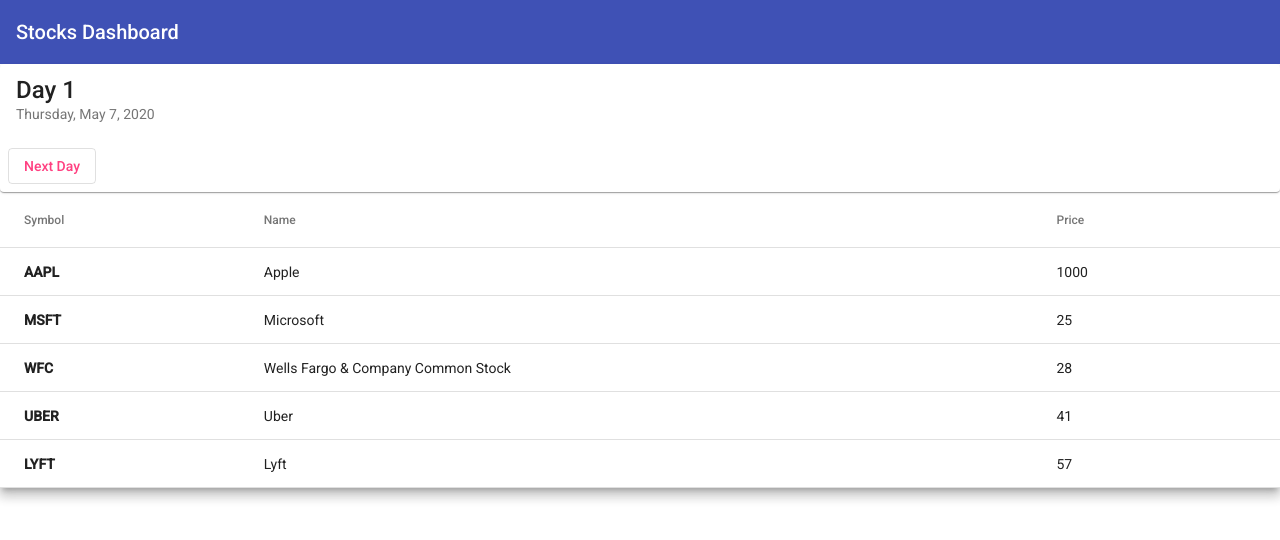
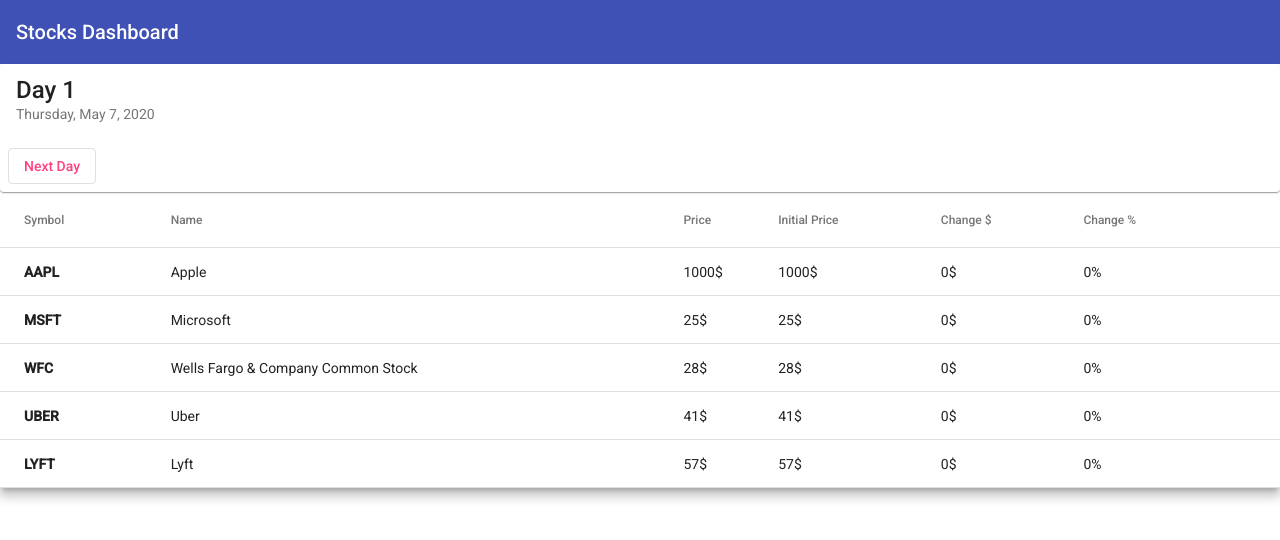
Before and after one commit to Gerst20051/BrainbaseChallenge, an Angular app in the folder stocks/: page / in a window 1280 px wide. Shown: the top 540 px of the page. Built offline with nearby package versions, Linux system fonts and the light colour scheme.

Commit message:
add styling and formatting to change values

```diff
--- a/stocks/src/app/table/table.component.css
+++ b/stocks/src/app/table/table.component.css
@@ -5,3 +5,11 @@
 ::ng-deep .mat-sort-header-sorted {
   color: black;
 }
+
+.green {
+  color: green;
+}
+
+.red {
+  color: red;
+}
--- a/stocks/src/app/table/table.component.html
+++ b/stocks/src/app/table/table.component.html
@@ -9,7 +9,25 @@
   </ng-container>
   <ng-container matColumnDef="price">
     <th mat-header-cell *matHeaderCellDef mat-sort-header="price">Price</th>
-    <td mat-cell *matCellDef="let stock">{{ stock.price }}</td>
+    <td mat-cell *matCellDef="let stock">{{ stock.price }}$</td>
+  </ng-container>
+  <ng-container matColumnDef="initial_price">
+    <th mat-header-cell *matHeaderCellDef mat-sort-header="initial_price">Initial Price</th>
+    <td mat-cell *matCellDef="let stock">{{ stock.initial_price }}$</td>
+  </ng-container>
+  <ng-container matColumnDef="change">
+    <th mat-header-cell *matHeaderCellDef mat-sort-header="raw_change">Change $</th>
+    <td mat-cell *matCellDef="let stock" [ngClass]="{
+     'green': stock.price > stock.initial_price,
+     'red': stock.price < stock.initial_price
+    }">{{ stock.change }}$</td>
+  </ng-container>
+  <ng-container matColumnDef="percent_change">
+    <th mat-header-cell *matHeaderCellDef mat-sort-header="raw_percent_change">Change %</th>
+    <td mat-cell *matCellDef="let stock" [ngClass]="{
+     'green': stock.price > stock.initial_price,
+     'red': stock.price < stock.initial_price
+    }">{{ stock.percent_change }}%</td>
   </ng-container>
   <tr mat-header-row *matHeaderRowDef="displayedColumns"></tr>
   <tr mat-row *matRowDef="let row; columns: displayedColumns;"></tr>
--- a/stocks/src/app/table/table.component.ts
+++ b/stocks/src/app/table/table.component.ts
@@ -12,11 +12,11 @@
 }
 
 const STOCKS: StockTableInterface[] = [
-  { symbol: 'AAPL', name: 'Apple', price: 1000 },
-  { symbol: 'MSFT', name: 'Microsoft', price: 25 },
-  { symbol: 'WFC', name: 'Wells Fargo & Company Common Stock', price: 28 },
-  { symbol: 'UBER', name: 'Uber', price: 41 },
-  { symbol: 'LYFT', name: 'Lyft', price: 57 },
+  { symbol: 'AAPL', name: 'Apple', price: 1000, initial_price: 1000, raw_change: 0, change: 0, raw_percent_change: 0, percent_change: 0 },
+  { symbol: 'MSFT', name: 'Microsoft', price: 25, initial_price: 25, raw_change: 0, change: 0, raw_percent_change: 0, percent_change: 0 },
+  { symbol: 'WFC', name: 'Wells Fargo & Company Common Stock', price: 28, initial_price: 28, raw_change: 0, change: 0, raw_percent_change: 0, percent_change: 0 },
+  { symbol: 'UBER', name: 'Uber', price: 41, initial_price: 41, raw_change: 0, change: 0, raw_percent_change: 0, percent_change: 0 },
+  { symbol: 'LYFT', name: 'Lyft', price: 57, initial_price: 57, raw_change: 0, change: 0, raw_percent_change: 0, percent_change: 0 },
 ];
 
 @Component({
@@ -26,7 +26,7 @@
 })
 export class TableComponent implements OnInit {
   clickEventSubscription: Subscription;
-  displayedColumns: string[] = ['symbol', 'name', 'price'];
+  displayedColumns: string[] = ['symbol', 'name', 'price', 'initial_price', 'change', 'percent_change'];
   dataSource = new MatTableDataSource<StockTableInterface>(STOCKS);
 
   @ViewChild(MatSort, { static: true }) sort: MatSort;
@@ -52,12 +52,24 @@
   }
 
   adjustPriceByPercentage(price: number, percentage: number): number {
-    return parseFloat((price + price * percentage).toFixed(2));
+    return this.fixFloat(price + price * percentage);
+  }
+
+  fixFloat(price: number): number {
+    return parseFloat(price.toFixed(2));
+  }
+
+  getPercentageChange(oldPrice: number, newPrice: number): number {
+    return (newPrice / oldPrice - 1) * 100;
   }
 
   nextDay() {
     for (let i = 0; i < STOCKS.length; i++) {
       STOCKS[i].price = this.adjustPriceByPercentage(STOCKS[i].price, this.randomPercentage());
+      STOCKS[i].raw_change = this.fixFloat(STOCKS[i].price - STOCKS[i].initial_price);
+      STOCKS[i].change = Math.abs(STOCKS[i].raw_change);
+      STOCKS[i].raw_percent_change = this.fixFloat(this.getPercentageChange(STOCKS[i].initial_price, STOCKS[i].price));
+      STOCKS[i].percent_change = Math.abs(STOCKS[i].raw_percent_change);
     }
   }
 }
```
